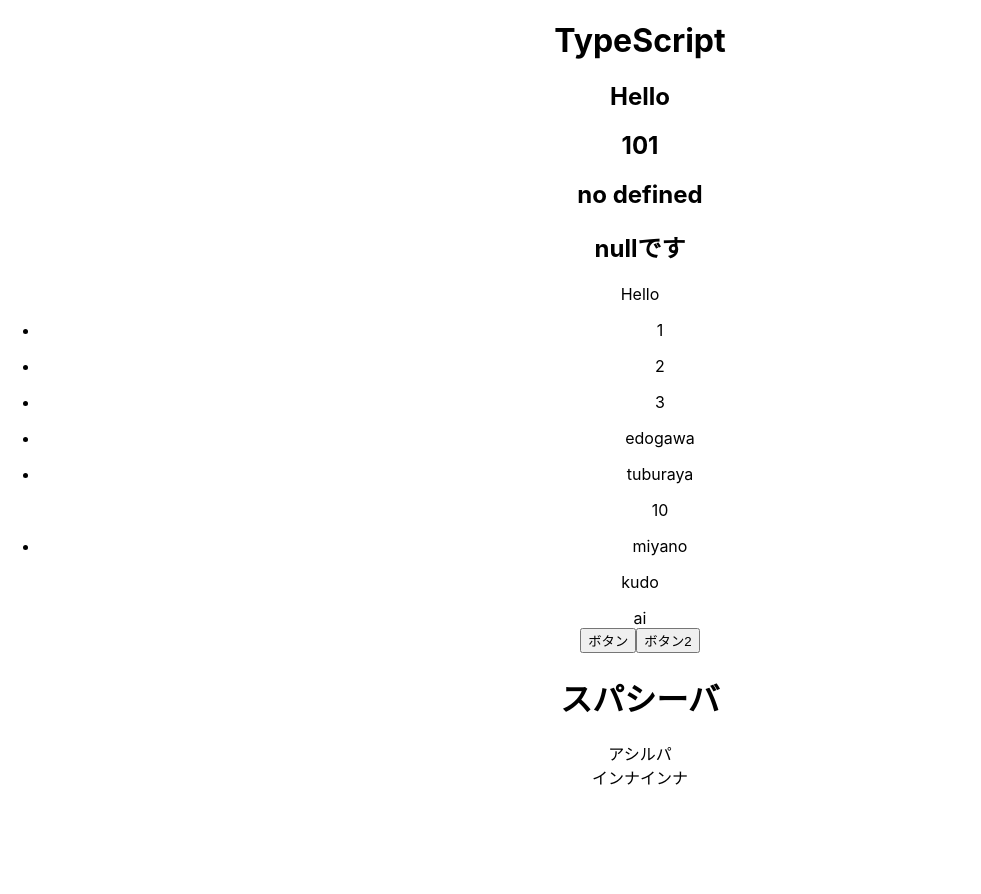
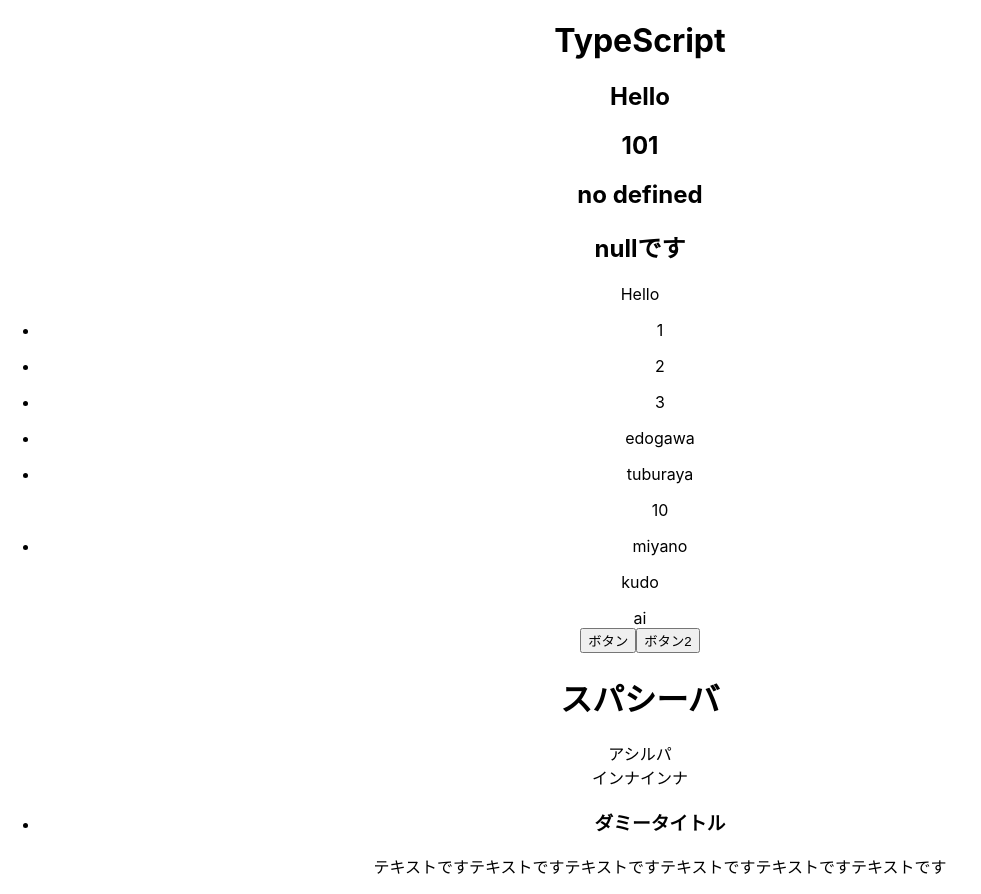
Before and after one commit to kei-1313/react-typescript, a React (Create React App) app: page / in a window 1280 px wide. Shown: the whole page, without its empty margins (0-981 px from the left). Before the commit the page ends 800 px from the top, so only its background shows below. Built offline with nearby package versions, Linux system fonts and the light colour scheme.

Commit message:
コンポーネント追加

```diff
--- a/src/App.tsx
+++ b/src/App.tsx
@@ -3,6 +3,7 @@
 import Example from './component/Example';
 import Example02 from './component/Example02';
 import Example03 from './component/Example03';
+import Example04 from './component/Example04';
 
 function App() {
   const str: string = 'Hello';
@@ -36,6 +37,7 @@
       <Example />
       <Example02 />
       <Example03 />
+      <Example04 />
     </div>
   );
 }
```
